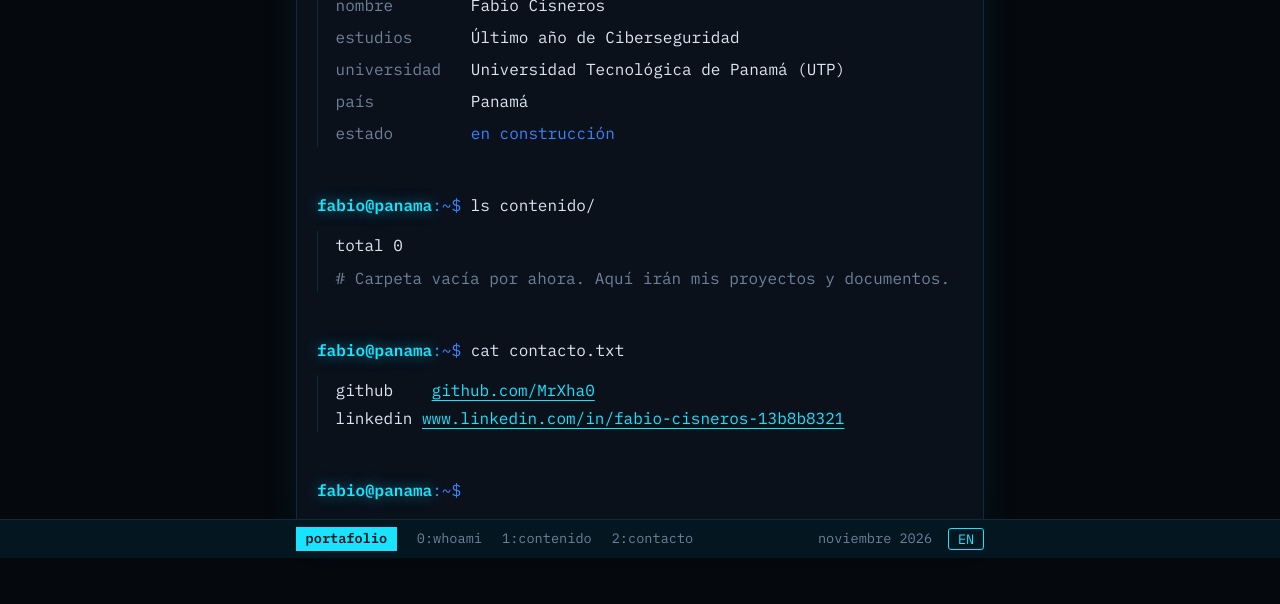
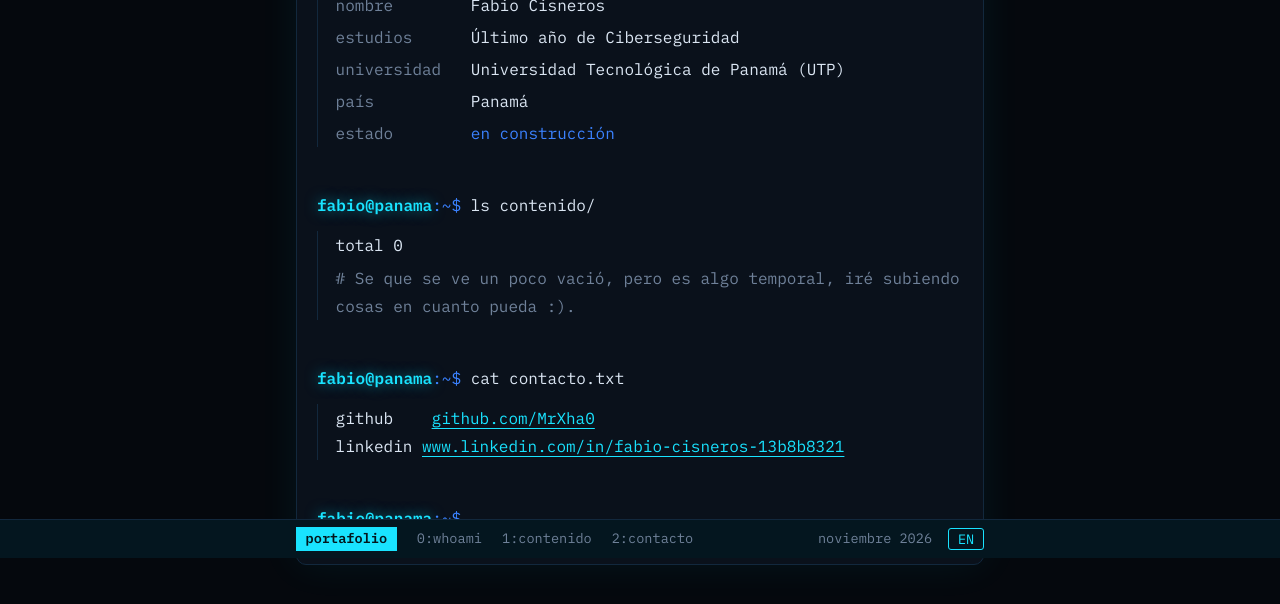
Before and after one commit to MrXha0/Portfolio, a plain HTML site: page index.html in a window 1280 px wide. Shown: the part 242-846 px from the top of the page. Drawn offline with Linux system fonts and the light colour scheme.

Commit message:
Update index.html

```diff
--- a/index.html
+++ b/index.html
@@ -109,7 +109,7 @@
       <p class="cmd" id="contenido"><span class="ps"><b>fabio@panama</b>:~$</span> <span data-i="cmd_ls">ls contenido/</span></p>
       <div class="out">
         <p>total 0</p>
-        <p class="note" data-i="note"># Carpeta vacía por ahora. Aquí irán mis proyectos y documentos.</p>
+        <p class="note" data-i="note"># Se que se ve un poco vació, pero es algo temporal, iré subiendo cosas en cuanto pueda :).</p>
       </div>
 
       <p class="cmd" id="contacto"><span class="ps"><b>fabio@panama</b>:~$</span> <span data-i="cmd_cat">cat contacto.txt</span></p>
```
